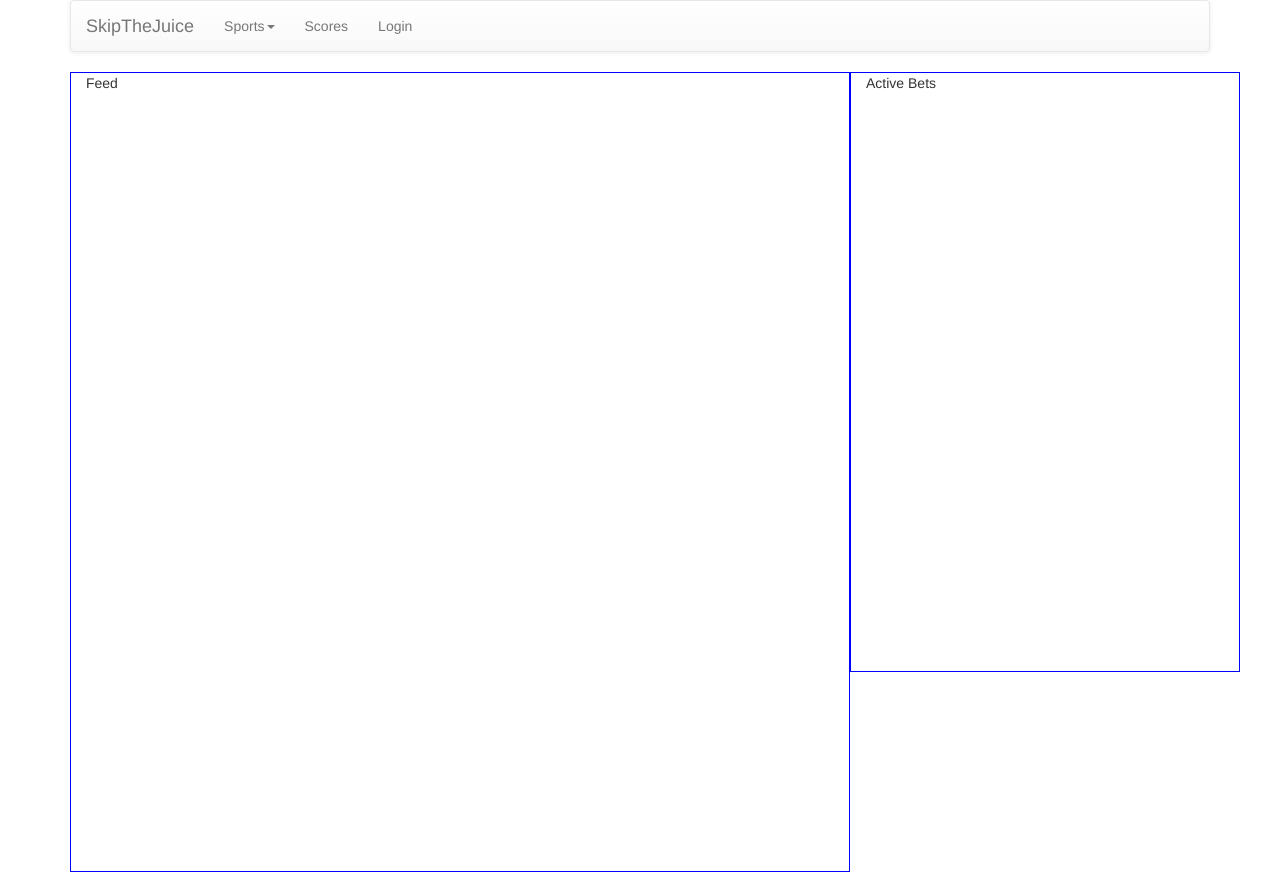
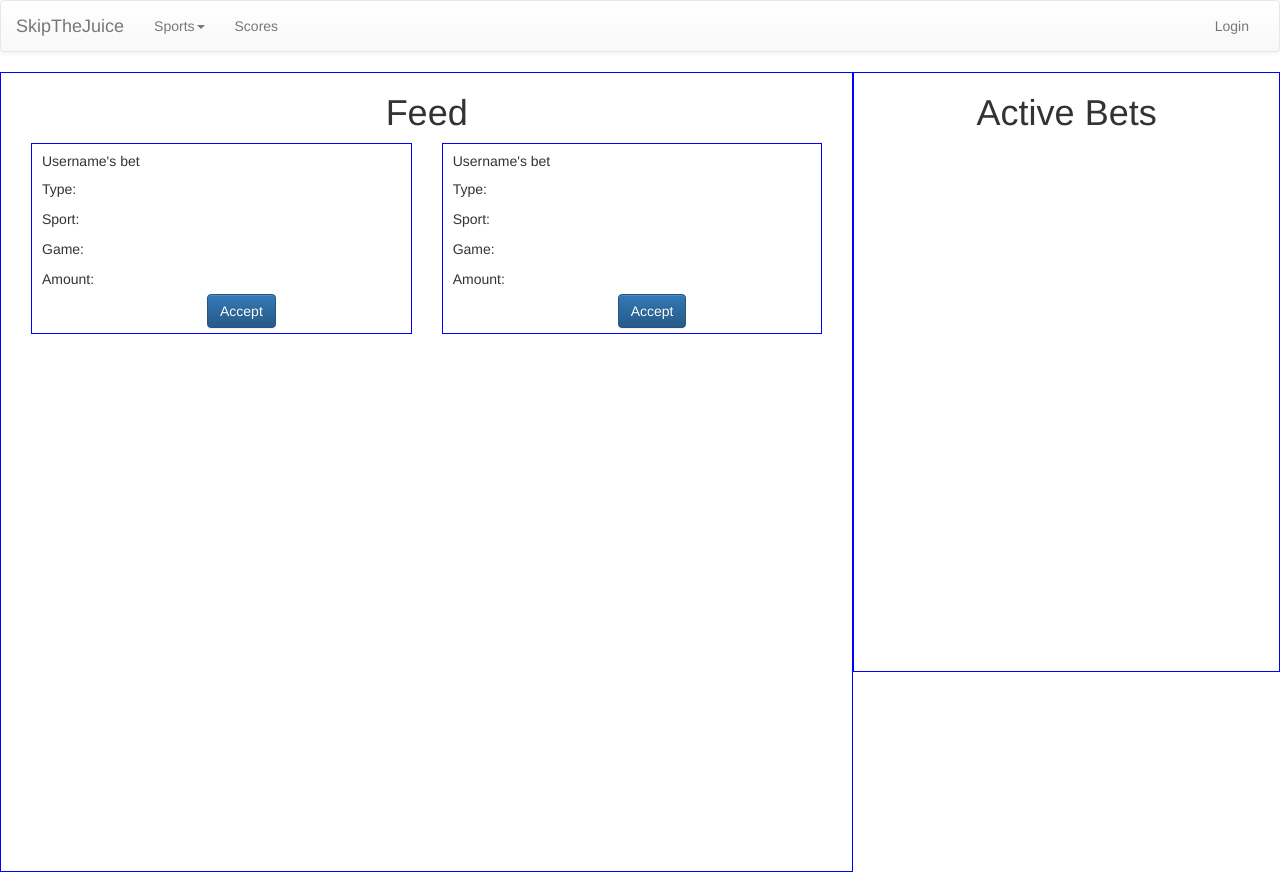
Before and after one commit to HaakenJ/SkipTheJuice, a website: page public/index.html in a window 1280 px wide. Drawn offline with nearby package versions, Linux system fonts and the light colour scheme; files that its build step writes are made by us from their sources.

Commit message:
Added stuff

```diff
--- a/createDB/createSampleData.js
+++ b/createDB/createSampleData.js
@@ -1,4 +1,5 @@
 db = db.getSiblingDB("skipTheJuice")
+db.dropDatabase()
 db.createCollection("bets")
 betsCollection = db.getCollection("bets")
 betsCollection.remove({})
--- a/public/index.html
+++ b/public/index.html
@@ -8,8 +8,6 @@
 	</head>
 	</head>
 	<body onload="initXHR('home', null)">
-		<div class="container">
-
 		  <!-- Static navbar -->
 		  <nav class="navbar navbar-default">
 			<div class="container-fluid">
@@ -29,6 +27,7 @@
 				  </li>
 				  <ul class="nav navbar-nav">
                       <li><a href="#">Scores</a></li>
+				  </ul>
 				</ul>
 				<ul class="nav navbar-nav navbar-right">
 				  <li><a href="#">Login</a></li>
@@ -36,12 +35,42 @@
 			  </div><!--/.nav-collapse -->
 			</div><!--/.container-fluid -->
 		  </nav>
-		  <div class="container">
+		  <div class="container-fluid">
 			<div class="row">
-			  <div class="col-lg-8" style="border:1px solid blue; height:100%">Feed</div>
-			  <div class="col-lg-4" style="border:1px solid blue; height:75%">Active Bets</div>
-			</div>
-		</div>
+			  <div class="col-sm-8" style="border:1px solid blue; height:100%">
+				<h1 style="text-align: center;">Feed</h1>
+				<div class="col-sm-6">
+					<div class="card" style="width:100%; border: 1px solid blue;">
+						<div class="card-body" style="padding-left:10px">
+						  <h5 class="card-title">Username's bet</h5>
+						  <p class="card-text">Type:</p>
+						  <p class="card-text">Sport:</p>
+						  <p class="card-text">Game: </p>
+						  <p class="card-text">Amount:</p>
+						  <a href="#" class="btn btn-primary" style="position: relative; left:165px; bottom:5px">Accept</a>
+						</div>
+					</div>
+				</div>
+				<div class="col-sm-6">
+					<div class="card" style="width:100%; border: 1px solid blue;">
+						<div class="card-body" style="padding-left:10px">
+						  <h5 class="card-title">Username's bet</h5>
+						  <p class="card-text">Type:</p>
+						  <p class="card-text">Sport:</p>
+						  <p class="card-text">Game: </p>
+						  <p class="card-text">Amount:</p>
+						  <a href="#" class="btn btn-primary" style="position: relative; left:165px; bottom:5px">Accept</a>
+						</div>
+					</div>
+				</div>
+			  </div>
+
+			  <div class="col-sm-4" style="border:1px solid blue; height:75%">
+				<h1 style="text-align: center">Active Bets</h1>
+			  </div> <!-- div col-->
+			</div><!-- div row -->
+		  </div> <!-- div container -->
+
     <!-- Bootstrap core JavaScript
     ================================================== -->
     <!-- Placed at the end of the document so the pages load faster -->
```
